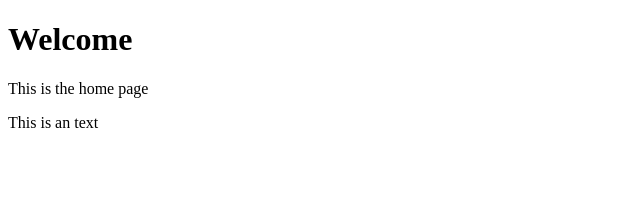
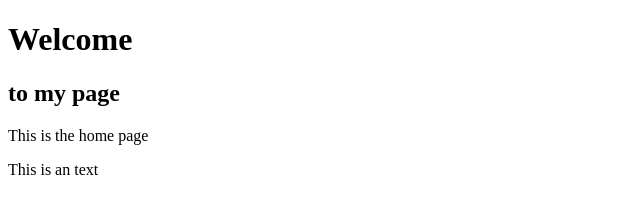
Before and after one commit to AnishaKB1/test, a plain HTML site: page home.html in a window 1280 px wide. Shown: the whole page, without its empty margins (0-640 px from the left). Drawn offline with Linux system fonts and the light colour scheme.

Commit message:
Updation in home file

```diff
--- a/home.html
+++ b/home.html
@@ -7,6 +7,7 @@
 </head>
 <body>
     <h1>Welcome</h1>
+    <h2>to my page</h2>
     <p>This is the home page</p>
     <p>This is an text </p>
 </body>
```
